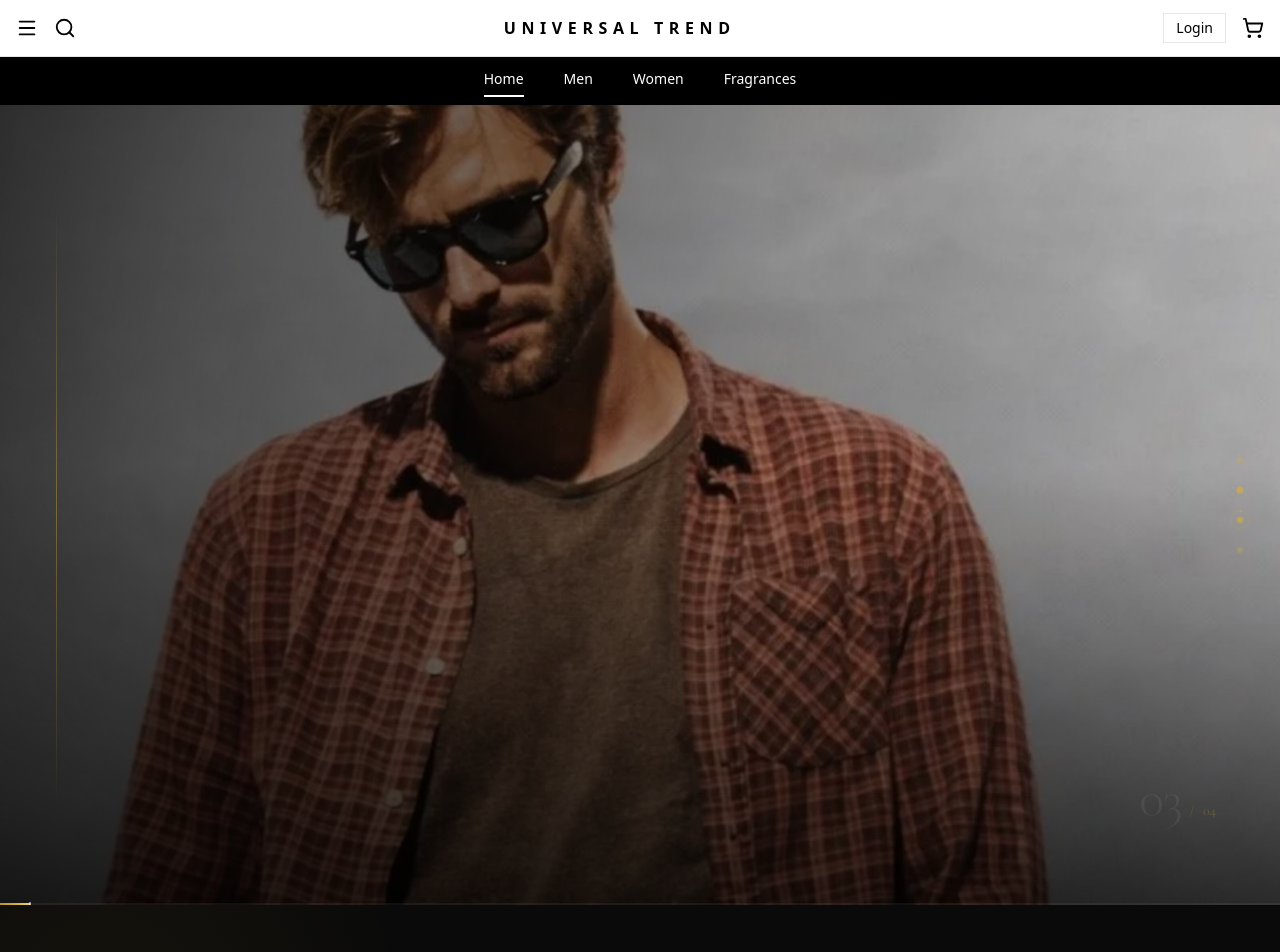
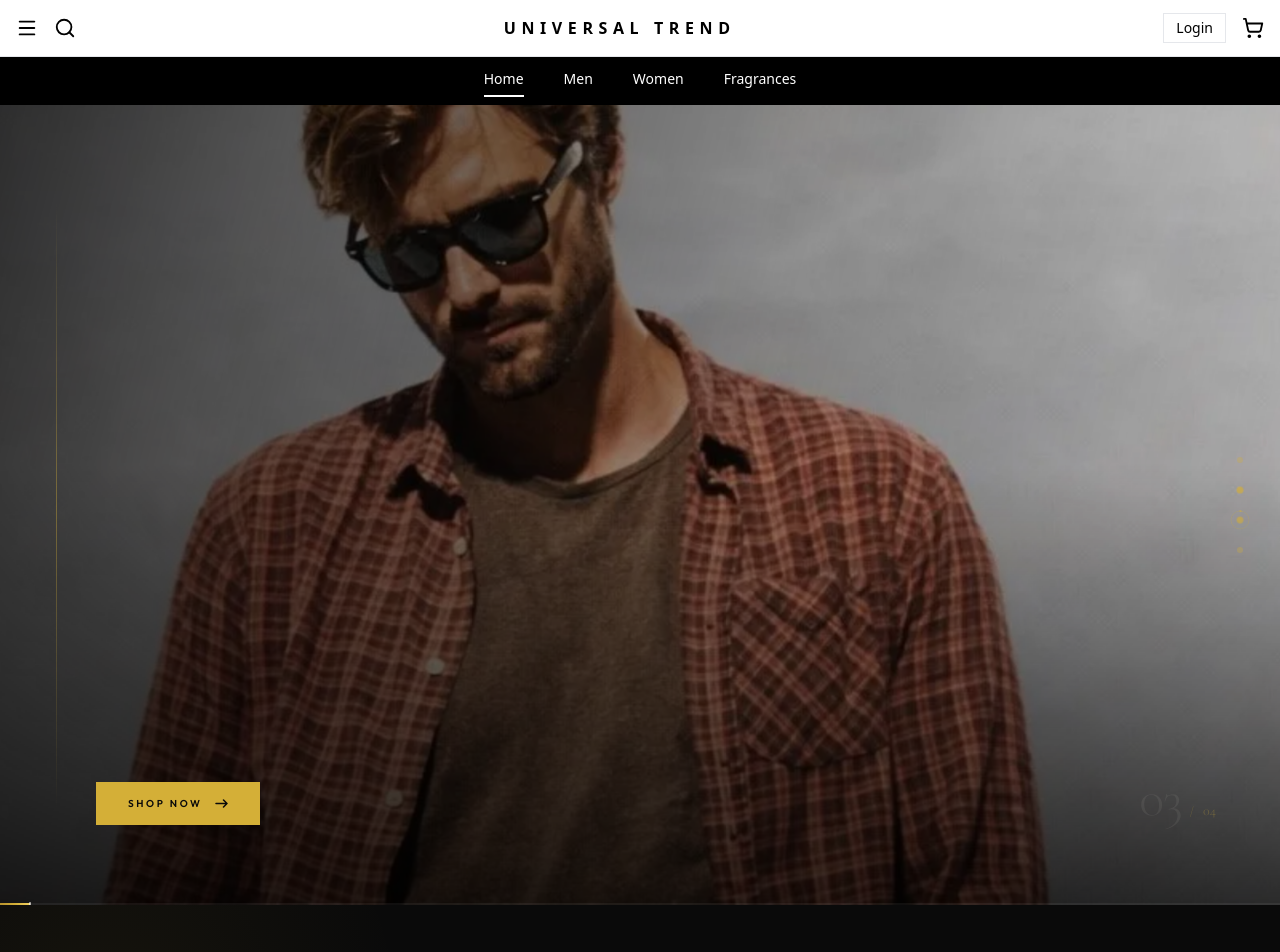
Before and after one commit to Aasif-dar/universal-trend, a React app in the folder frontend/: page / in a window 1280 px wide. Shown: the top 952 px of the page. Built offline with nearby package versions, Linux system fonts and the light colour scheme; no server answers; the HTML template or start-up script is replaced by a standard one.

Commit message:
added button

```diff
--- a/frontend/src/components/HeroBanner.jsx
+++ b/frontend/src/components/HeroBanner.jsx
@@ -1,5 +1,6 @@
       import { useEffect, useState, useRef } from "react";
       import heroSlides from "../data/herodata";
+      import { useNavigate } from "react-router-dom";
 
       const styles = `
         @import url('https://fonts.googleapis.com/css2?family=Cormorant+Garamond:ital,wght@0,200;0,300;0,400;1,200;1,300&family=Outfit:wght@200;300;400;500&display=swap');
@@ -27,6 +28,7 @@
         const timerRef  = useRef(null);
         const progRef   = useRef(null);
         const DURATION  = 3000;
+        const navigate = useNavigate();
 
         const startTimers = () => {
           clearTimeout(timerRef.current);
@@ -105,25 +107,32 @@
                   </p>
 
                   {/* CTA */}
-                  <div className="hb-rise-4 flex items-center gap-5 flex-wrap">
-                    <a href="/men"
-                      className="hb-btn-primary relative overflow-hidden inline-flex items-center gap-3 px-8 py-3.5 bg-[#d4af37] text-[#0a0a0a] font-outfit text-[10px] font-semibold tracking-[0.26em] uppercase no-underline cursor-pointer"
-                      style={{transition:"gap .35s ease"}}>
-                      <span className="relative z-10">Shop Now</span>
-                      <svg className="relative z-10" width="13" height="9" viewBox="0 0 13 9" fill="none">
-                        <path d="M8.5 1L12 4.5M12 4.5L8.5 8M12 4.5H1" stroke="#0a0a0a" strokeWidth="1.5" strokeLinecap="round" strokeLinejoin="round"/>
-                      </svg>
-                    </a>
-                    {/* <a href="/collections"
-                      className="hb-btn-ghost inline-flex items-center gap-2 pb-2 bg-transparent font-outfit text-[10px] font-normal tracking-[0.2em] uppercase no-underline cursor-pointer text-[rgba(245,240,232,0.6)]">
-                      Explore All
-                      <svg width="11" height="9" viewBox="0 0 11 9" fill="none">
-                        <path d="M7 1L10 4.5M10 4.5L7 8M10 4.5H1" stroke="currentColor" strokeWidth="1.2" strokeLinecap="round" strokeLinejoin="round"/>
-                      </svg>
-                    </a> */}
+                  <button
+                  onClick={() => navigate("/men")}
+                  className="hb-btn-primary relative overflow-hidden inline-flex items-center gap-3 px-8 py-3.5 bg-[#d4af37] text-[#0a0a0a] font-outfit text-[10px] font-semibold tracking-[0.26em] uppercase border-none cursor-pointer"
+                  style={{ transition: "gap .35s ease" }}>
+                    <span className="relative z-10">
+                      Shop Now
+                      </span>
+
+  <svg
+    className="relative z-10"
+    width="13"
+    height="9"
+    viewBox="0 0 13 9"
+    fill="none"
+  >
+    <path
+      d="M8.5 1L12 4.5M12 4.5L8.5 8M12 4.5H1"
+      stroke="#0a0a0a"
+      strokeWidth="1.5"
+      strokeLinecap="round"
+      strokeLinejoin="round"/>
+                  </svg>
+                </button>
+
                   </div>
                 </div>
-              </div>
 
               {/* Ghost slide counter */}
               <div className="absolute bottom-20 right-16 z-20 pointer-events-none hidden md:flex items-baseline gap-1">
```
